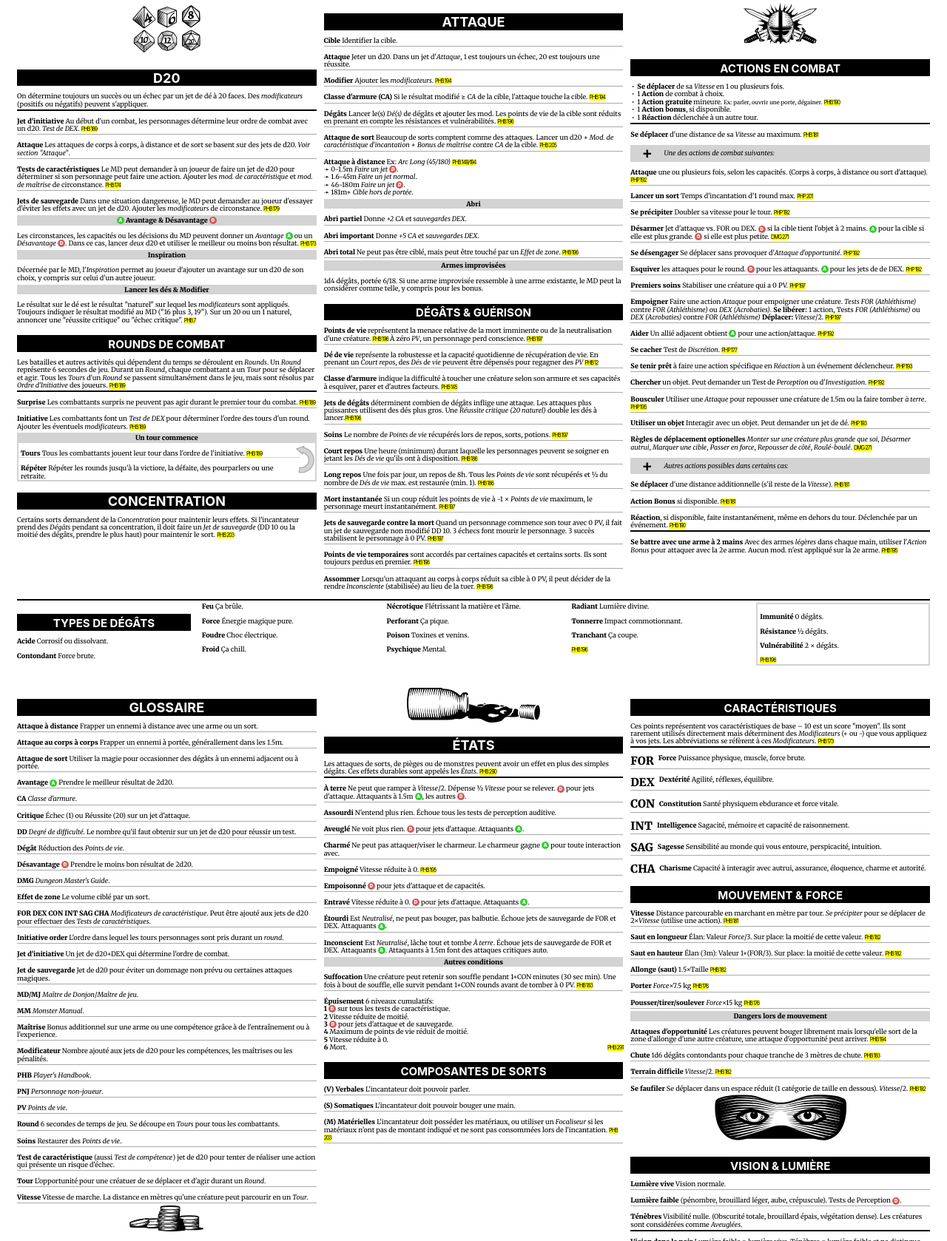
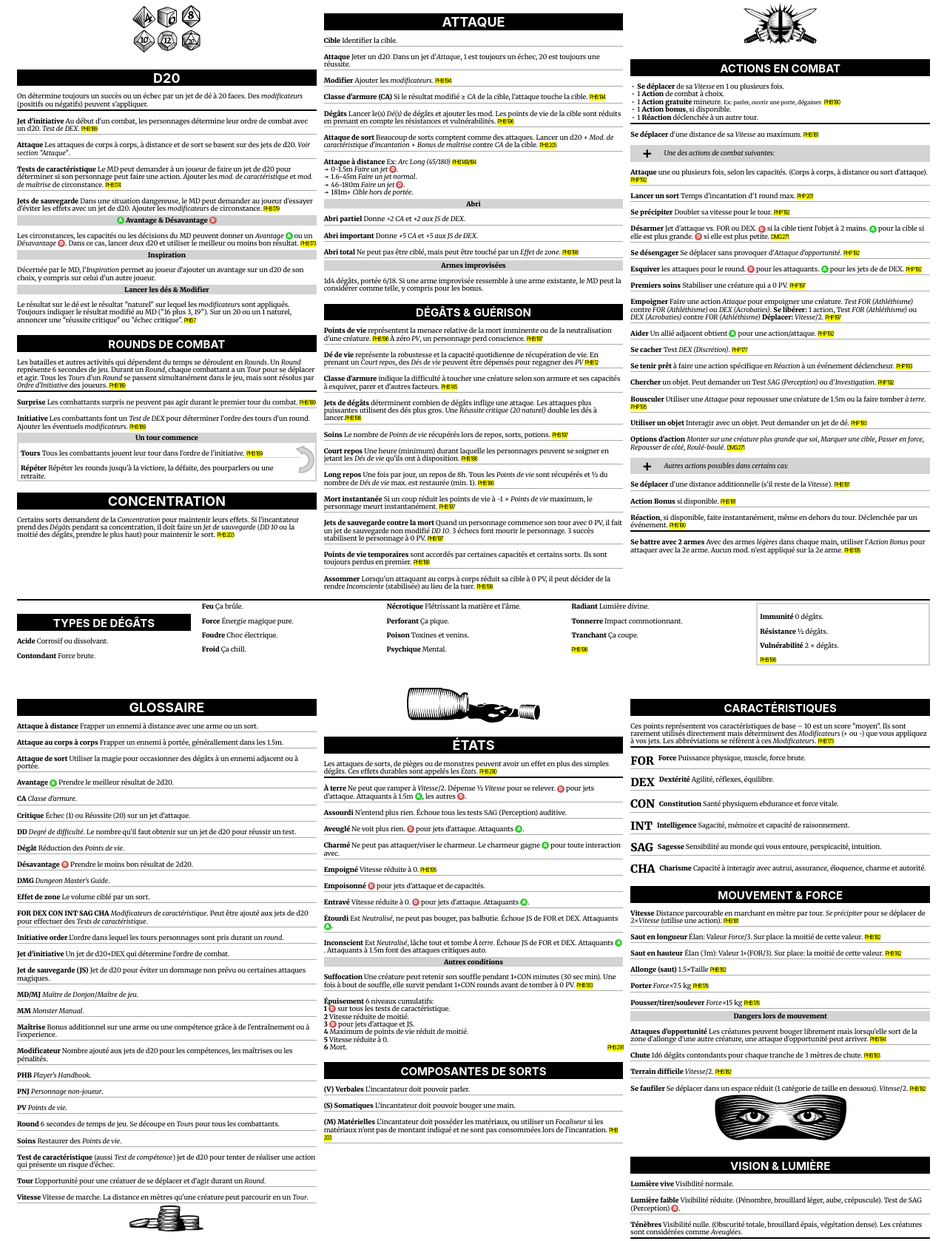
Before and after one commit to tonifisler/dnd, a Gatsby site: page /player-cheat-sheet in a window 1280 px wide. Shown: the part 20-1698 px from the top of the page at 74% size. Built offline with nearby package versions, Linux system fonts and the light colour scheme; Gatsby itself is replaced by a stand-in of ours; a web font is replaced by a local one.

Commit message:
fix some typos and others

```diff
--- a/src/pages/player-cheat-sheet.js
+++ b/src/pages/player-cheat-sheet.js
@@ -62,7 +62,7 @@ const PlayerCheatSheet = () => {
             <p className="border-bottom-lg">On détermine toujours un succès ou un échec par un jet de dé à 20 faces. Des <em>modificateurs</em> (positifs ou négatifs) peuvent s'appliquer.</p>
             <p className="border-bottom"><strong>Jet d'initiative</strong> Au début d'un combat, les personnages détermine leur ordre de combat avec un d20. <Test ability="DEX" />. <MarkLink link="https://www.aidedd.org/regles/combat/" text="PHB 189" /></p>
             <p className="border-bottom"><strong>Attaque</strong> Les attaques de corps à corps, à distance et de sort se basent sur des jets de d20. <em>Voir section "Attaque"</em>.</p>
-            <p className="border-bottom"><strong>Tests de caractéristiques</strong> Le MD peut demander à un joueur de faire un jet de d20 pour déterminer si son personnage peut faire une action. Ajouter les <em>mod. de caractéristique</em> et <em>mod. de maîtrise</em> de circonstance. <MarkLink link="https://www.aidedd.org/regles/caracteristiques/" text="PHB 174"/></p>
+            <p className="border-bottom"><strong>Tests de caractéristique</strong> Le MD peut demander à un joueur de faire un jet de d20 pour déterminer si son personnage peut faire une action. Ajouter les <em>mod. de caractéristique</em> et <em>mod. de maîtrise</em> de circonstance. <MarkLink link="https://www.aidedd.org/regles/caracteristiques/" text="PHB 174"/></p>
             <p><strong>Jets de sauvegarde</strong> Dans une situation dangereuse, le MD peut demander au joueur d'essayer d'éviter les effets avec un jet de d20. Ajouter les <em>modificateurs</em> de circonstance. <MarkLink link="https://www.aidedd.org/regles/caracteristiques/" text="PHB 179"/></p>
 
             <h3 className="subtitle"><Advantage/> Avantage & Désavantage <span title="Désavantage" className="badge-disadvantage"/></h3>
@@ -92,7 +92,7 @@ const PlayerCheatSheet = () => {
           </div>
           <div id="concentration">
             <h2 className="title">Concentration</h2>
-            <p>Certains sorts demandent de la <em>Concentration</em> pour maintenir leurs effets. Si l'incantateur prend des <em>Dégâts</em> pendant sa concentration, il doit faire un <em>Jet de sauvegarde</em> (DD 10 ou la moitié des dégâts, prendre le plus haut) pour maintenir le sort. <MarkLink text="PHB 203"/></p>
+            <p>Certains sorts demandent de la <em>Concentration</em> pour maintenir leurs effets. Si l'incantateur prend des <em>Dégâts</em> pendant sa concentration, il doit faire un <em>Jet de sauvegarde</em> (<em>DD 10</em> ou la moitié des dégâts, prendre le plus haut) pour maintenir le sort. <MarkLink text="PHB 203"/></p>
           </div>
         </div>
         <div>
@@ -113,8 +113,8 @@ const PlayerCheatSheet = () => {
             </p>
 
             <h3 className="subtitle">Abri</h3>
-            <p className="border-bottom"><strong>Abri partiel</strong> Donne <em>+2 CA</em> et <em>sauvegardes DEX</em>.</p>
-            <p className="border-bottom"><strong>Abri important</strong> Donne <em>+5 CA</em> et <em>sauvegardes DEX</em>.</p>
+            <p className="border-bottom"><strong>Abri partiel</strong> Donne <em>+2 CA</em> et <em>+2 aux JS de DEX</em>.</p>
+            <p className="border-bottom"><strong>Abri important</strong> Donne <em>+5 CA</em> et <em>+5 aux JS de DEX</em>.</p>
             <p className="border-bottom"><strong>Abri total</strong> Ne peut pas être ciblé, mais peut être touché par un <em>Effet de zone</em>. <MarkLink link="https://www.aidedd.org/regles/combat/" text="PHB 196"/></p>
 
             <h3 className="subtitle">Armes improvisées</h3>
@@ -130,7 +130,7 @@ const PlayerCheatSheet = () => {
             <p className="border-bottom"><strong>Court repos</strong> Une heure (minimum) durant laquelle les personnages peuvent se soigner en jetant les <em>Dés de vie</em> qu'ils ont à disposition. <MarkLink text="PHB 186"/></p>
             <p className="border-bottom"><strong>Long repos</strong> Une fois par jour, un repos de 8h. Tous les <em>Points de vie</em> sont récupérés et ½ du nombre de <em>Dés de vie</em> max. est restaurée (min. 1). <MarkLink text="PHB 186"/></p>
             <p className="border-bottom"><strong>Mort instantanée</strong> Si un coup réduit les points de vie à -1 &times; <em>Points de vie</em> maximum, le personnage meurt instantanément. <MarkLink text="PHB 197"/></p>
-            <p className="border-bottom"><strong>Jets de sauvegarde contre la mort</strong> Quand un personnage commence son tour avec 0 PV, il fait un jet de sauvegarde non modifié DD 10. 3 échecs font mourir le personnage. 3 succès stabilisent le personnage à 0 PV. <MarkLink text="PHB 197"/></p>
+            <p className="border-bottom"><strong>Jets de sauvegarde contre la mort</strong> Quand un personnage commence son tour avec 0 PV, il fait un jet de sauvegarde non modifié <em>DD 10</em>. 3 échecs font mourir le personnage. 3 succès stabilisent le personnage à 0 PV. <MarkLink text="PHB 197"/></p>
             <p className="border-bottom"><strong>Points de vie temporaires</strong> sont accordés par certaines capacités et certains sorts. Ils sont toujours perdus en premier. <MarkLink text="PHB 198"/></p>
             <p><strong>Assommer</strong> Lorsqu'un attaquant au corps à corps réduit sa cible à 0 PV, il peut décider de la rendre <em>Inconsciente</em> (stabilisée) au lieu de la tuer. <MarkLink text="PHB 198"/></p>
           </div>
@@ -160,14 +160,14 @@ const PlayerCheatSheet = () => {
             <p className="border-bottom"><strong>Se désengager</strong> Se déplacer sans provoquer d'<em>Attaque d'opportunité</em>. <MarkLink text="PHP 192"/></p>
             <p className="border-bottom"><strong>Esquiver</strong> les attaques pour le round. <Disadvantage/> pour les attaquants. <Advantage/> pour les jets de de DEX. <MarkLink text="PHP 192"/></p>
             <p className="border-bottom"><strong>Premiers soins</strong> Stabiliser une créature qui a 0 PV. <MarkLink text="PHP 197"/></p>
-            <p className="border-bottom"><strong>Empoigner</strong> Faire une action <em>Attaque</em> pour empoigner une créature. <em>Tests FOR (Athléthisme)</em> contre <em>FOR (Athléthisme)</em> ou <em>DEX (Acrobaties)</em>. <strong>Se libérer:</strong> 1 action, Tests <em>FOR (Athléthisme)</em> ou <em>DEX (Acrobaties)</em> contre <em>FOR (Athléthisme)</em> <strong>Déplacer:</strong> <em>Vitesse</em>/2. <MarkLink text="PHP 197"/></p>
+            <p className="border-bottom"><strong>Empoigner</strong> Faire une action <em>Attaque</em> pour empoigner une créature. <em>Test FOR (Athléthisme)</em> contre <em>FOR (Athléthisme)</em> ou <em>DEX (Acrobaties)</em>. <strong>Se libérer:</strong> 1 action, Test <em>FOR (Athléthisme)</em> ou <em>DEX (Acrobaties)</em> contre <em>FOR (Athléthisme)</em> <strong>Déplacer:</strong> <em>Vitesse</em>/2. <MarkLink text="PHP 197"/></p>
             <p className="border-bottom"><strong>Aider</strong> Un allié adjacent obtient <Advantage/> pour une action/attaque. <MarkLink text="PHP 192"/></p>
-            <p className="border-bottom"><strong>Se cacher</strong> Test de <em>Discrétion</em>. <MarkLink text="PHP 177"/></p>
+            <p className="border-bottom"><strong>Se cacher</strong> Test <em>DEX (Discrétion)</em>. <MarkLink text="PHP 177"/></p>
             <p className="border-bottom"><strong>Se tenir prêt</strong> à faire une action spécifique en <em>Réaction</em> à un événement déclencheur. <MarkLink text="PHP 193"/></p>
-            <p className="border-bottom"><strong>Chercher</strong> un objet. Peut demander un Test de <em>Perception</em> ou d'<em>Investigation</em>. <MarkLink text="PHP 192"/></p>
+            <p className="border-bottom"><strong>Chercher</strong> un objet. Peut demander un Test <em>SAG (Perception)</em> ou d'<em>Investigation</em>. <MarkLink text="PHP 192"/></p>
             <p className="border-bottom"><strong>Bousculer</strong> Utiliser une <em>Attaque</em> pour repousser une créature de 1.5m ou la faire tomber <em>à terre</em>. <MarkLink text="PHP 195"/></p>
             <p className="border-bottom"><strong>Utiliser un objet</strong> Interagir avec un objet. Peut demander un jet de dé. <MarkLink text="PHP 193"/></p>
-            <p><strong>Règles de déplacement optionelles</strong> <em>Monter sur une créature plus grande que soi</em>, <em>Désarmer autrui</em>, <em>Marquer une cible</em>, <em>Passer en force</em>, <em>Repousser de côté</em>, <em>Roulé-boulé</em>. <MarkLink text="DMG 271"/></p>
+            <p><strong>Options d'action</strong> <em>Monter sur une créature plus grande que soi</em>, <em>Marquer une cible</em>, <em>Passer en force</em>, <em>Repousser de côté</em>, <em>Roulé-boulé</em>. <MarkLink text="DMG 271"/></p>
             <p className="bg-gray d-flex" style={{alignItems: 'center'}}>
               <span style={{padding: '0 1rem', fontWeight: 900, fontSize: '1.5rem', lineHeight: 1}}>+</span>
               <span><em>Autres actions possibles dans certains cas:</em></span>
@@ -175,7 +175,7 @@ const PlayerCheatSheet = () => {
             <p className="border-bottom"><strong>Se déplacer</strong> d'une distance additionnelle (s'il reste de la <em>Vitesse</em>). <MarkLink text="PHB 181"/> </p>
             <p className="border-bottom"><strong>Action Bonus</strong> si disponible. <MarkLink text="PHB 181"/> </p>
             <p className="border-bottom-lg"><strong>Réaction</strong>, si disponible, faite instantanément, même en dehors du tour. Déclenchée par un événement. <MarkLink text="PHB 190"/> </p>
-            <p><strong>Se battre avec une arme à 2 mains</strong> Avec des armes <em>légères</em> dans chaque main, utiliser l'<em>Action Bonus</em> pour attaquer avec la 2e arme. Aucun mod. n'est appliqué sur la 2e arme. <MarkLink text="PHB 195"/> </p>
+            <p><strong>Se battre avec 2 armes</strong> Avec des armes <em>légères</em> dans chaque main, utiliser l'<em>Action Bonus</em> pour attaquer avec la 2e arme. Aucun mod. n'est appliqué sur la 2e arme. <MarkLink text="PHB 195"/> </p>
           </div>
         </div>
         <div id="damage-types" className="cols border-top-lg grid-span">
@@ -217,10 +217,10 @@ const PlayerCheatSheet = () => {
             <p className="border-bottom"><strong>Désavantage</strong> <Disadvantage/> Prendre le moins bon résultat de 2d20.</p>
             <p className="border-bottom"><strong>DMG</strong> <em>Dungeon Master's Guide</em>.</p>
             <p className="border-bottom"><strong>Effet de zone</strong> Le volume ciblé par un sort.</p>
-            <p className="border-bottom"><strong>FOR DEX CON INT SAG CHA</strong> <em>Modificateurs de caractéristique</em>. Peut être ajouté aux jets de d20 pour effectuer des <em>Tests de caractéristiques</em>.</p>
+            <p className="border-bottom"><strong>FOR DEX CON INT SAG CHA</strong> <em>Modificateurs de caractéristique</em>. Peut être ajouté aux jets de d20 pour effectuer des <em>Tests de caractéristique</em>.</p>
             <p className="border-bottom"><strong>Initiative order</strong> L'ordre dans lequel les tours personnages sont pris durant un <em>round</em>.</p>
             <p className="border-bottom"><strong>Jet d'initiative</strong> Un jet de d20+DEX qui détermine l'ordre de combat.</p>
-            <p className="border-bottom"><strong>Jet de sauvegarde</strong> Jet de d20 pour éviter un dommage non prévu ou certaines attaques magiques.</p>
+            <p className="border-bottom"><strong>Jet de sauvegarde (JS)</strong> Jet de d20 pour éviter un dommage non prévu ou certaines attaques magiques.</p>
             <p className="border-bottom"><strong>MD/MJ</strong> <em>Maître de Donjon</em>/<em>Maître de jeu</em>.</p>
             <p className="border-bottom"><strong>MM</strong> <em>Monster Manual</em>.</p>
             <p className="border-bottom"><strong>Maîtrise</strong> Bonus additionnel sur une arme ou une compétence grâce à de l'entraînement ou à l'experience.</p>
@@ -270,21 +270,21 @@ const PlayerCheatSheet = () => {
             <p className="border-bottom-lg">Les attaques de sorts, de pièges ou de monstres peuvent avoir un effet en plus des simples dégâts. Ces effets durables sont appelés les <em>États</em>. <MarkLink text="PHB 290"/></p>
 
             <p className="border-bottom"><strong>À terre</strong> Ne peut que ramper à <em>Vitesse</em>/2. Dépense ½&nbsp;<em>Vitesse</em> pour se relever. <Disadvantage/> pour jets d'attaque. Attaquants à 1.5m <Advantage/>, les autres <Disadvantage/>.</p>
-            <p className="border-bottom"><strong>Assourdi</strong> N'entend plus rien. Échoue tous les tests de perception auditive.</p>
+            <p className="border-bottom"><strong>Assourdi</strong> N'entend plus rien. Échoue tous les tests SAG (Perception) auditive.</p>
             <p className="border-bottom"><strong>Aveuglé</strong> Ne voit plus rien. <Disadvantage/> pour jets d'attaque. Attaquants <Advantage/>.</p>
             <p className="border-bottom"><strong>Charmé</strong> Ne peut pas attaquer/viser le charmeur. Le charmeur gagne <Advantage/> pour toute interaction avec.</p>
             <p className="border-bottom"><strong>Empoigné</strong> Vitesse réduite à 0. <MarkLink text="PHB 195"/> </p>
             <p className="border-bottom"><strong>Empoisonné</strong> <Disadvantage/> pour jets d'attaque et de capacités.</p>
             <p className="border-bottom"><strong>Entravé</strong> Vitesse réduite à 0. <Disadvantage/> pour jets d'attaque. Attaquants <Advantage/>.</p>
-            <p className="border-bottom"><strong>Étourdi</strong> Est <em>Neutralisé</em>, ne peut pas bouger, pas balbutie. Échoue jets de sauvegarde de FOR et DEX. Attaquants <Advantage/>.</p>
-            <p><strong>Inconscient</strong> Est <em>Neutralisé</em>, lâche tout et tombe <em>À terre</em>. Échoue jets de sauvegarde de FOR et DEX. Attaquants <Advantage/>. Attaquants à 1.5m font des attaques critiques auto.</p>
+            <p className="border-bottom"><strong>Étourdi</strong> Est <em>Neutralisé</em>, ne peut pas bouger, pas balbutie. Échoue JS de FOR et DEX. Attaquants <Advantage/>.</p>
+            <p><strong>Inconscient</strong> Est <em>Neutralisé</em>, lâche tout et tombe <em>À terre</em>. Échoue JS de FOR et DEX. Attaquants <Advantage/>. Attaquants à 1.5m font des attaques critiques auto.</p>
             <h3 className="subtitle">Autres conditions</h3>
             <p className="border-bottom"><strong>Suffocation</strong> Une créature peut retenir son souffle pendant 1+CON minutes (30 sec min). Une fois à bout de souffle, elle survit pendant 1+CON rounds avant de tomber à 0&nbsp;PV. <MarkLink text="PHB 183"/></p>
             <p>
               <strong>Épuisement</strong> 6 niveaux cumulatifs:<br/>
               <strong>1</strong> <Disadvantage/> sur tous les tests de caractéristique.<br/>
               <strong>2</strong> Vitesse réduite de moitié.<br/>
-              <strong>3</strong> <Disadvantage/> pour jets d'attaque et de sauvegarde.<br/>
+              <strong>3</strong> <Disadvantage/> pour jets d'attaque et JS.<br/>
               <strong>4</strong> Maximum de points de vie réduit de moitié.<br/>
               <strong>5</strong> Vitesse réduite à 0.<br/>
               <strong>6</strong> Mort.
@@ -345,8 +345,8 @@ const PlayerCheatSheet = () => {
               <img style={{maxWidth: 180}} src={require("./svg/mask.svg")} alt="" />
             </div>
             <h2 className="title"><small>Vision & lumière</small></h2>
-            <p className="border-bottom"><strong>Lumière vive</strong> Vision normale.</p>
-            <p className="border-bottom"><strong>Lumière faible</strong> (pénombre, brouillard léger, aube, crépuscule). Tests de Perception <Disadvantage/>.</p>
+            <p className="border-bottom"><strong>Lumière vive</strong> Visibilité normale.</p>
+            <p className="border-bottom"><strong>Lumière faible</strong> Visibilité réduite. (Pénombre, brouillard léger, aube, crépuscule). Test de SAG (Perception) <Disadvantage/>.</p>
             <p className="border-bottom-lg"><strong>Ténèbres</strong> Visibilité nulle. (Obscurité totale, brouillard épais, végétation dense). Les créatures sont considérées comme <em>Aveuglées</em>.</p>
             <p className="border-bottom"><strong>Vision dans le noir</strong> Lumière faible = lumière vive, Ténèbres = lumière faible et ne distingue pas les couleurs.</p>
             <p className="border-bottom"><strong>Vision parfaite</strong> Voit tout, dans toute luminosité. Voit aussi les créatures/objets invisibles, les illusions, le plan éthéré, etc.</p>
```
